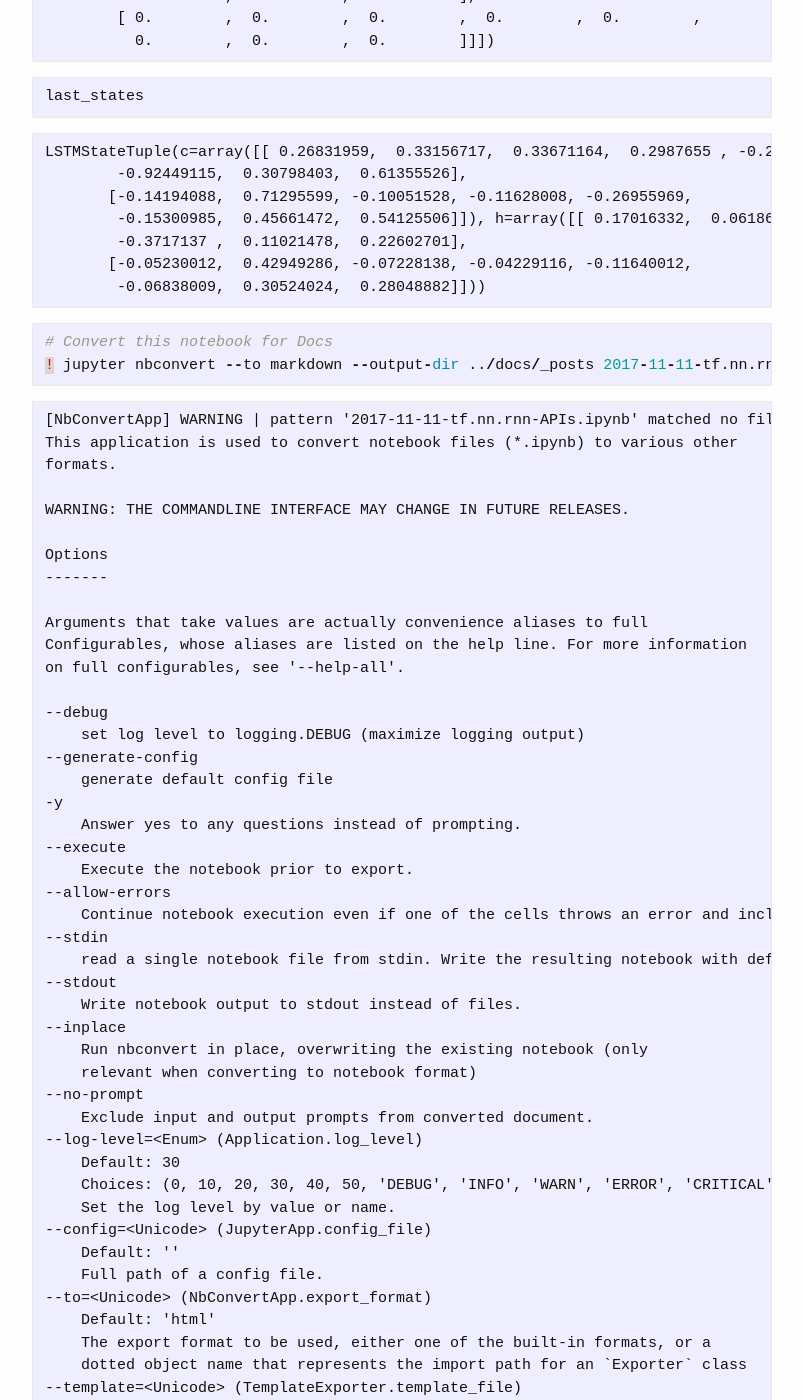
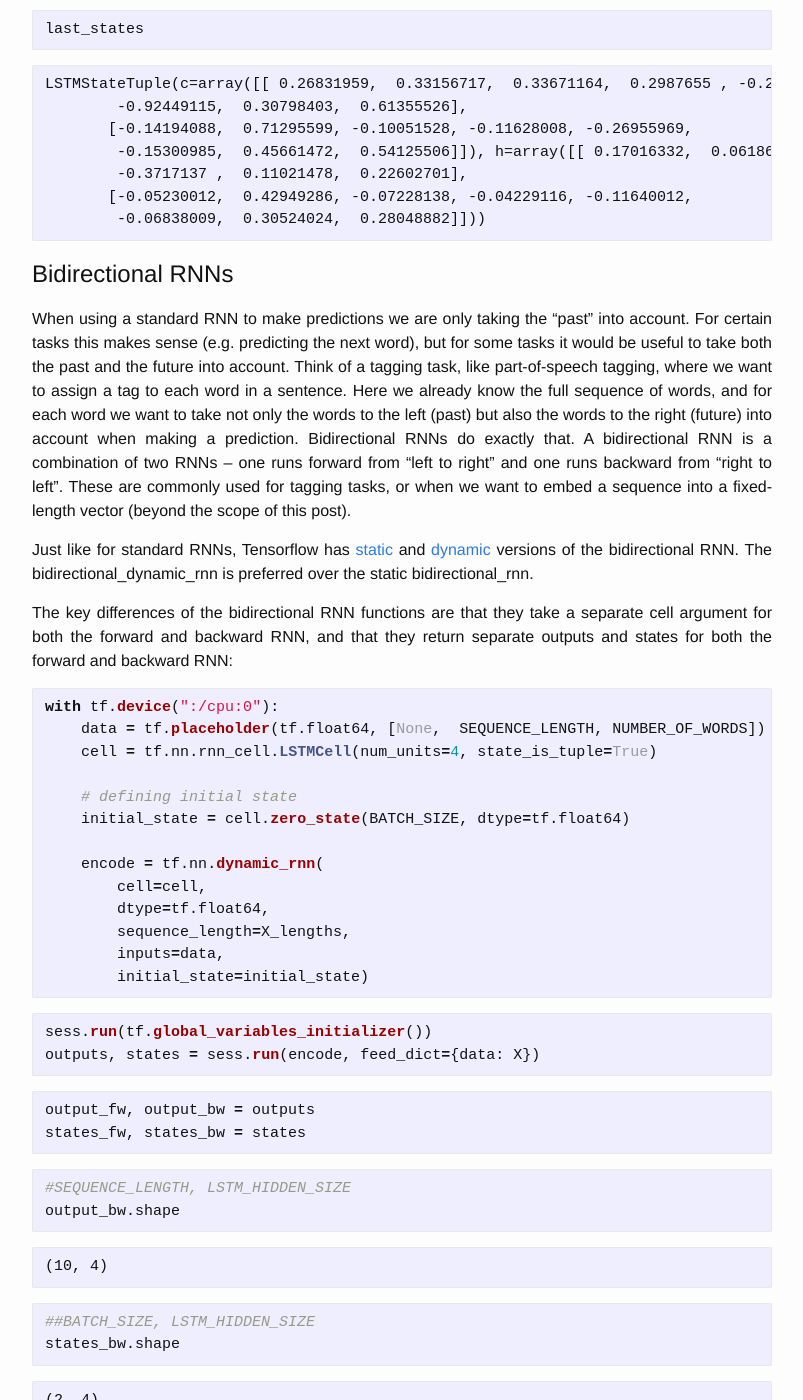
Before and after one commit to dhiraa/tf-guru, a Jekyll site: the page built from docs/_posts/2017-11-11-tf.nn.rnn-APIs.md, in a window 1280 px wide and 1400 px high, scrolled down 2359 px. Shown: the whole window, without its empty margins (238-1041 px from the left). Built offline with Jekyll 4.4.1, drawn with Linux system fonts in a browser that asks for light colours; nearby versions of some CDN libraries; library files that are not in the unit come from our copies; comment, search, counter and statistics services are not loaded; some of the changed text lies outside the part shown.

Commit message:
rnn section added

````diff
--- a/docs/_posts/2017-11-11-tf.nn.rnn-APIs.md
+++ b/docs/_posts/2017-11-11-tf.nn.rnn-APIs.md
@@ -39,9 +39,6 @@ X = np.random.randn(BATCH_SIZE, SEQUENCE_LENGTH, NUMBER_OF_WORDS)
 # The second example is of length 6
 X[1,6:] = 0
 X_lengths = [10, 6]
-
-
-
 ```
 
 
@@ -137,129 +134,77 @@ last_states
 
 
 
+#  Bidirectional RNNs
+
+When using a standard RNN to make predictions we are only taking the “past” into account. For certain tasks this makes sense (e.g. predicting the next word), but for some tasks it would be useful to take both the past and the future into account. Think of a tagging task, like part-of-speech tagging, where we want to assign a tag to each word in a sentence. Here we already know the full sequence of words, and for each word we want to take not only the words to the left (past) but also the words to the right (future) into account when making a prediction. Bidirectional RNNs do exactly that. A bidirectional RNN is a combination of two RNNs – one runs forward from “left to right” and one runs backward from “right to left”. These are commonly used for tagging tasks, or when we want to embed a sequence into a fixed-length vector (beyond the scope of this post).
+
+Just like for standard RNNs, Tensorflow has [static](https://www.tensorflow.org/api_docs/python/tf/nn/static_bidirectional_rnn) and [dynamic](https://www.tensorflow.org/api_docs/python/tf/nn/bidirectional_dynamic_rnn) versions of the bidirectional RNN. The bidirectional_dynamic_rnn is preferred over the static bidirectional_rnn.
+
+The key differences of the bidirectional RNN functions are that they take a separate cell argument for both the forward and backward RNN, and that they return separate outputs and states for both the forward and backward RNN:
+
+
+```python
+with tf.device(":/cpu:0"):
+    data = tf.placeholder(tf.float64, [None,  SEQUENCE_LENGTH, NUMBER_OF_WORDS])
+    cell = tf.nn.rnn_cell.LSTMCell(num_units=4, state_is_tuple=True)
+
+    # defining initial state
+    initial_state = cell.zero_state(BATCH_SIZE, dtype=tf.float64)
+
+    encode = tf.nn.dynamic_rnn(
+        cell=cell,
+        dtype=tf.float64,
+        sequence_length=X_lengths,
+        inputs=data,
+        initial_state=initial_state)
+```
+
+
+```python
+sess.run(tf.global_variables_initializer())
+outputs, states = sess.run(encode, feed_dict={data: X})
+```
+
+
+```python
+output_fw, output_bw = outputs
+states_fw, states_bw = states
+```
+
+
+```python
+#SEQUENCE_LENGTH, LSTM_HIDDEN_SIZE
+output_bw.shape
+```
+
+
+
+
+    (10, 4)
+
+
+
+
+```python
+##BATCH_SIZE, LSTM_HIDDEN_SIZE
+states_bw.shape
+```
+
+
+
+
+    (2, 4)
+
+
+
 
 ```python
 # Convert this notebook for Docs
 ! jupyter nbconvert --to markdown --output-dir ../docs/_posts 2017-11-11-tf.nn.rnn-APIs.ipynb
 ```
 
-    [NbConvertApp] WARNING | pattern '2017-11-11-tf.nn.rnn-APIs.ipynb' matched no files
-    This application is used to convert notebook files (*.ipynb) to various other
-    formats.
-
-    WARNING: THE COMMANDLINE INTERFACE MAY CHANGE IN FUTURE RELEASES.
-
-    Options
-    -------
-
-    Arguments that take values are actually convenience aliases to full
-    Configurables, whose aliases are listed on the help line. For more information
-    on full configurables, see '--help-all'.
-
-    --debug
-        set log level to logging.DEBUG (maximize logging output)
-    --generate-config
-        generate default config file
-    -y
-        Answer yes to any questions instead of prompting.
-    --execute
-        Execute the notebook prior to export.
-    --allow-errors
-        Continue notebook execution even if one of the cells throws an error and include the error message in the cell output (the default behaviour is to abort conversion). This flag is only relevant if '--execute' was specified, too.
-    --stdin
-        read a single notebook file from stdin. Write the resulting notebook with default basename 'notebook.*'
-    --stdout
-        Write notebook output to stdout instead of files.
-    --inplace
-        Run nbconvert in place, overwriting the existing notebook (only
-        relevant when converting to notebook format)
-    --no-prompt
-        Exclude input and output prompts from converted document.
-    --log-level=<Enum> (Application.log_level)
-        Default: 30
-        Choices: (0, 10, 20, 30, 40, 50, 'DEBUG', 'INFO', 'WARN', 'ERROR', 'CRITICAL')
-        Set the log level by value or name.
-    --config=<Unicode> (JupyterApp.config_file)
-        Default: ''
-        Full path of a config file.
-    --to=<Unicode> (NbConvertApp.export_format)
-        Default: 'html'
-        The export format to be used, either one of the built-in formats, or a
-        dotted object name that represents the import path for an `Exporter` class
-    --template=<Unicode> (TemplateExporter.template_file)
-        Default: ''
-        Name of the template file to use
-    --writer=<DottedObjectName> (NbConvertApp.writer_class)
-        Default: 'FilesWriter'
-        Writer class used to write the  results of the conversion
-    --post=<DottedOrNone> (NbConvertApp.postprocessor_class)
-        Default: ''
-        PostProcessor class used to write the results of the conversion
-    --output=<Unicode> (NbConvertApp.output_base)
-        Default: ''
-        overwrite base name use for output files. can only be used when converting
-        one notebook at a time.
-    --output-dir=<Unicode> (FilesWriter.build_directory)
-        Default: ''
-        Directory to write output(s) to. Defaults to output to the directory of each
-        notebook. To recover previous default behaviour (outputting to the current
-        working directory) use . as the flag value.
-    --reveal-prefix=<Unicode> (SlidesExporter.reveal_url_prefix)
-        Default: ''
-        The URL prefix for reveal.js. This can be a a relative URL for a local copy
-        of reveal.js, or point to a CDN.
-        For speaker notes to work, a local reveal.js prefix must be used.
-    --nbformat=<Enum> (NotebookExporter.nbformat_version)
-        Default: 4
-        Choices: [1, 2, 3, 4]
-        The nbformat version to write. Use this to downgrade notebooks.
-
-    To see all available configurables, use `--help-all`
-
-    Examples
-    --------
-
-        The simplest way to use nbconvert is
-
-        > jupyter nbconvert mynotebook.ipynb
-
-        which will convert mynotebook.ipynb to the default format (probably HTML).
-
-        You can specify the export format with `--to`.
-        Options include ['asciidoc', 'custom', 'html', 'latex', 'markdown', 'notebook', 'pdf', 'python', 'rst', 'script', 'slides']
-
-        > jupyter nbconvert --to latex mynotebook.ipynb
-
-        Both HTML and LaTeX support multiple output templates. LaTeX includes
-        'base', 'article' and 'report'.  HTML includes 'basic' and 'full'. You
-        can specify the flavor of the format used.
-
-        > jupyter nbconvert --to html --template basic mynotebook.ipynb
-
-        You can also pipe the output to stdout, rather than a file
-
-        > jupyter nbconvert mynotebook.ipynb --stdout
-
-        PDF is generated via latex
-
-        > jupyter nbconvert mynotebook.ipynb --to pdf
-
-        You can get (and serve) a Reveal.js-powered slideshow
-
-        > jupyter nbconvert myslides.ipynb --to slides --post serve
-
-        Multiple notebooks can be given at the command line in a couple of
-        different ways:
-
-        > jupyter nbconvert notebook*.ipynb
-        > jupyter nbconvert notebook1.ipynb notebook2.ipynb
-
-        or you can specify the notebooks list in a config file, containing::
-
-            c.NbConvertApp.notebooks = ["my_notebook.ipynb"]
-
-        > jupyter nbconvert --config mycfg.py
-
+    [NbConvertApp] Converting notebook 2017-11-11-tf.nn.rnn-APIs.ipynb to markdown
+    [NbConvertApp] Writing 5685 bytes to ../docs/_posts/2017-11-11-tf.nn.rnn-APIs.md
 
 
 
````
Also changed, not shown: 1 other file.
